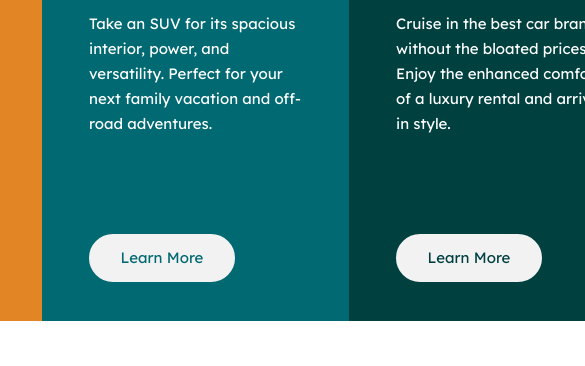
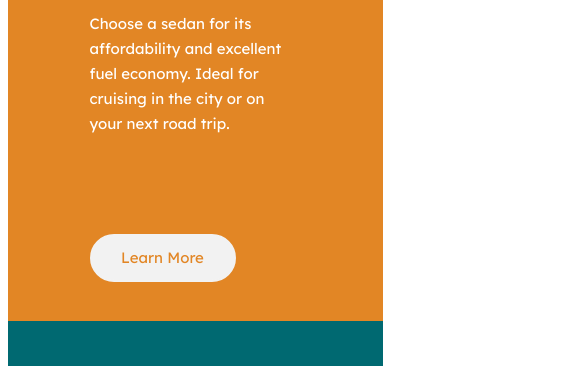
Before and after one commit to byTitoEmiljo/car-rentals-grid-layout, a plain HTML site: page index.html in a window 390 px wide. Shown: the part 187-553 px from the top of the page, 585 px wide, since content can reach past the window. Drawn offline with Linux system fonts and the light colour scheme.

Commit message:
Responsive added

```diff
--- a/style.css
+++ b/style.css
@@ -4,12 +4,6 @@
     --black: #004140;
     --title-color: #F2F2F2;
     --text-color: #FFFFFF;
-}
-
-body {
-    display: flex;
-    justify-content: center;
-    align-items: center;
 }
 
 h1 {
@@ -72,17 +66,33 @@ button {
 
 .grid {
     display: grid;
+    grid-template-columns: repeat(auto-fit, minmax(375px, 1fr));
+    grid-template-rows: 500px 500px 500px;
+
+    border-top-left-radius: 8px;
+    border-bottom-right-radius: 8px;
+}
+
+@media screen and (max-width: 768px) {
+    .grid {
+        border-radius: 0;
+        border-radius: 8px;
+    }
+}
+
+/* .grid {
+    display: grid;
     grid-template-columns: 307px 307px 307px;
     grid-template-rows: 500px 500px 500px;
-}
+} */
 
 .sedans {
     display: flex;
     flex-direction: column;
     justify-content: center;
     background-color: var(--orange);
-    border-top-left-radius: 8px;
-    border-bottom-left-radius: 8px;
+    /* border-top-left-radius: 8px;
+    border-bottom-left-radius: 8px; */
 }
 
 .suvs {
@@ -97,6 +107,6 @@ button {
     flex-direction: column;
     justify-content: center;
     background-color: var(--black);
-    border-top-right-radius: 8px;
-    border-bottom-right-radius: 8px;
+    /* border-top-right-radius: 8px;
+    border-bottom-right-radius: 8px; */
 }
```
